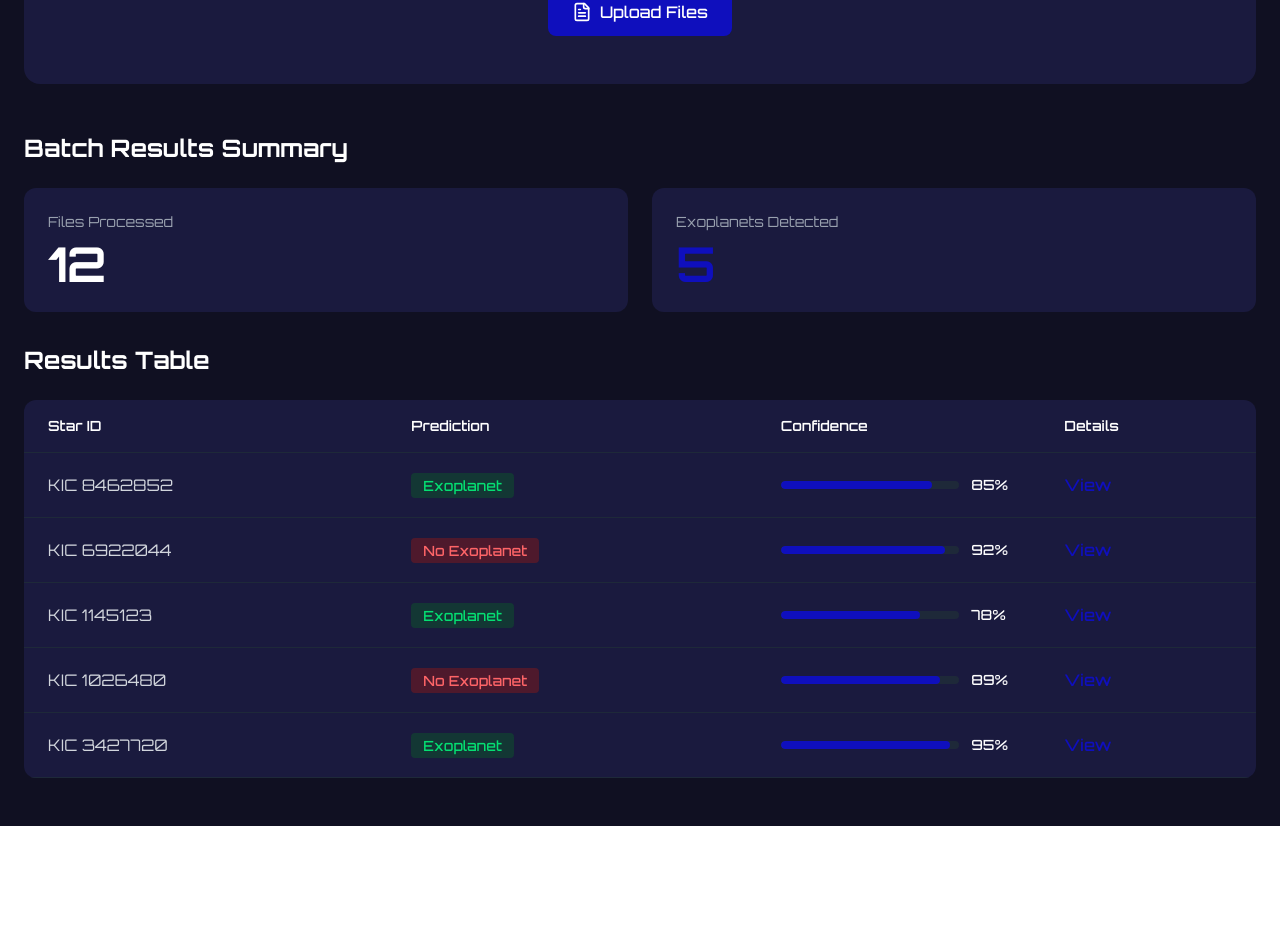
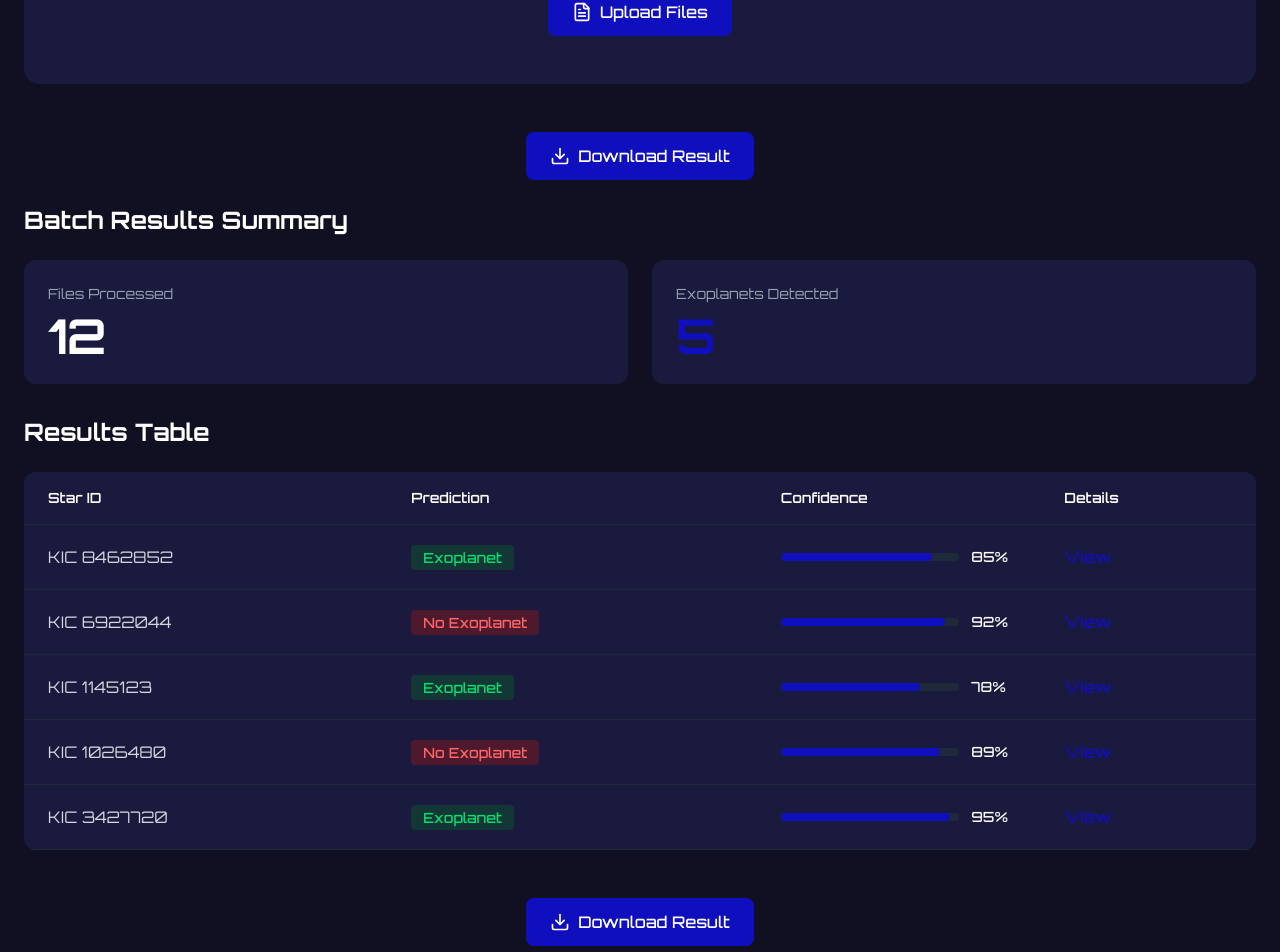
Before and after one commit to Ekow-Davis/NASA-model-frontend, a React (Vite) app in the folder mavericks/: page /researcher in a window 1280 px wide. Shown: the part 400-1352 px from the top of the page. Before the commit the page ends 1226 px from the top, so only its background shows below. Built offline with nearby package versions, Linux system fonts and the light colour scheme.

Commit message:
Images and extra buttons

```diff
--- a/mavericks/src/pages/ResearcherPage.tsx
+++ b/mavericks/src/pages/ResearcherPage.tsx
@@ -1,5 +1,6 @@
 import React, { useState } from 'react';
 import { Upload, Download, FileText, CheckCircle } from 'lucide-react';
+import { Link } from 'react-router-dom';
 
 interface UploadedFile {
   name: string;
@@ -72,12 +73,12 @@ const ResearcherPage: React.FC = () => {
         <div className="flex items-center justify-between mb-8">
           <h1 className="text-4xl font-bold">Exoplanet Classification</h1>
           <button
-            onClick={handleDownload}
+            // onClick={handleDownload}
             className="flex items-center gap-2 px-6 py-3 rounded-lg font-medium transition-all hover:opacity-90"
             style={{ backgroundColor: '#0F0FBD' }}
           >
             <Download size={20} />
-            Download Results
+            Train from Dataset
           </button>
         </div>
 
@@ -114,6 +115,17 @@ const ResearcherPage: React.FC = () => {
             )}
           </div>
         </div>
+        <div className='justify-center flex m-6'>
+          <button
+            // onClick={handleDownload}
+            className="flex items-center gap-2 px-6 py-3 rounded-lg font-medium transition-all hover:opacity-90"
+            style={{ backgroundColor: '#0F0FBD' }}
+          >
+            <Download size={20} />
+            Download Result
+          </button>
+        </div>
+
 
         {/* Batch Results Summary */}
         <div className="mb-8">
@@ -165,9 +177,12 @@ const ResearcherPage: React.FC = () => {
                         </div>
                       </td>
                       <td className="px-6 py-5">
-                        <button className="font-medium transition-colors hover:opacity-80" style={{ color: '#0F0FBD' }}>
-                          View
-                        </button>
+                        {/* /results/${result.starId} */}
+                        <Link to={`/model`}>
+                          <button className="font-medium transition-colors hover:opacity-80" style={{ color: '#0F0FBD' }}>
+                            View
+                          </button>
+                        </Link>
                       </td>
                     </tr>
                   ))}
@@ -176,6 +191,18 @@ const ResearcherPage: React.FC = () => {
             </div>
           </div>
         </div>
+
+        <div className='justify-center flex mt-12'>
+          <button
+            // onClick={handleDownload}
+            className="flex items-center gap-2 px-6 py-3 rounded-lg font-medium transition-all hover:opacity-90"
+            style={{ backgroundColor: '#0F0FBD' }}
+          >
+            <Download size={20} />
+            Download Result
+          </button>
+
+        </div>
       </main>
     </div>
   );
--- a/mavericks/src/pages/learn.tsx
+++ b/mavericks/src/pages/learn.tsx
@@ -28,7 +28,7 @@ export default function Learn() {
             </p>
           </div>
           <img
-            src="src/assets/learnimg1.jpg"
+            src="./src/assets/learnimg1.jpg"
             alt="Exoplanet"
             className="rounded-xl shadow-[0_0_30px_10px_rgba(255,255,255,0.15)]"
           />
@@ -37,7 +37,7 @@ export default function Learn() {
         {/* Section 2 */}
         <div className="grid md:grid-cols-2 gap-16 items-center">
           <img
-            src="src/assets/learnimg2.jpg"
+            src="./src/assets/learnimg2.jpg"
             alt="Telescope detection"
             className="rounded-xl shadow-[0_0_30px_10px_rgba(173,216,230,0.25)] order-2 md:order-1"
           />
@@ -80,7 +80,7 @@ export default function Learn() {
             </p>
           </div>
           <img
-            src="src/assets/learnimg3.png"
+            src="./src/assets/learnimg3.png"
             alt="Planet classification"
             className="rounded-xl shadow-[0_0_35px_12px_rgba(255,255,255,0.2)]"
           />
@@ -89,7 +89,7 @@ export default function Learn() {
         {/* Section 4 */}
         <div className="grid md:grid-cols-2 gap-16 items-center">
           <img
-            src="src/assets/learnimg4.jpg"
+            src="./src/assets/learnimg4.jpg"
             alt="Habitable zone"
             className="rounded-xl shadow-[0_0_35px_12px_rgba(173,216,230,0.25)] order-2 md:order-1"
           />
@@ -127,7 +127,7 @@ export default function Learn() {
             </p>
           </div>
           <img
-            src="src/assets/learnimg5.jpg"
+            src="./src/assets/learnimg5.jpg"
             alt="AI in space research"
             className="rounded-xl shadow-[0_0_35px_12px_rgba(255,255,255,0.18)]"
           />
@@ -136,7 +136,7 @@ export default function Learn() {
         {/* Section 6 */}
         <div className="grid md:grid-cols-2 gap-16 items-center">
           <img
-            src="src/assets/learnimg5.jpg"
+            src="./src/assets/learnimg5.jpg"
             alt="Citizen science"
             className="rounded-xl shadow-[0_0_35px_12px_rgba(173,216,230,0.25)] order-2 md:order-1"
           />
```
